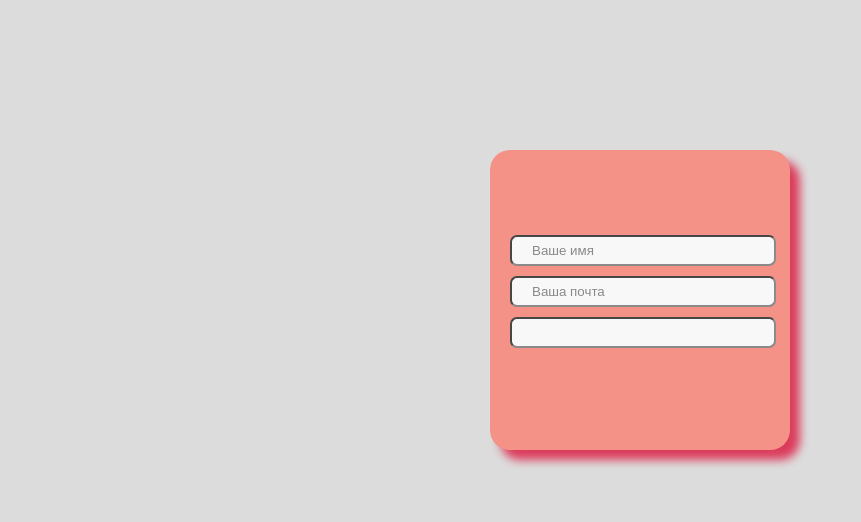
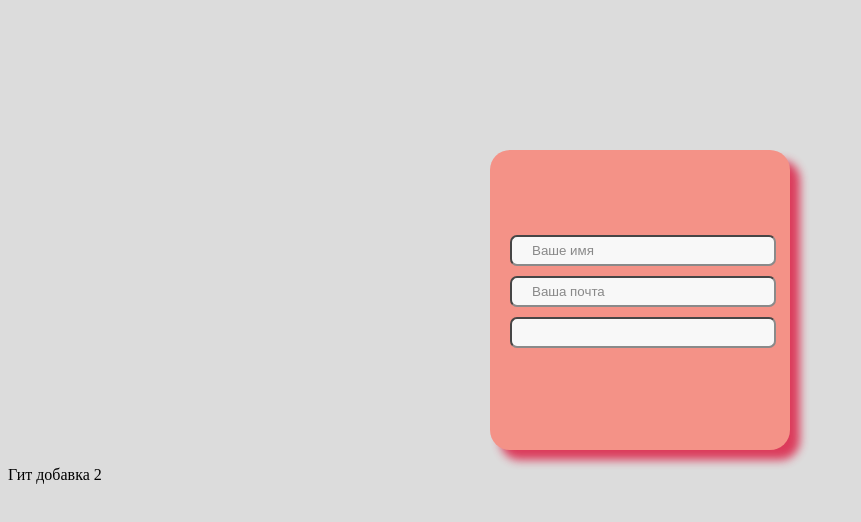
Before and after one commit to DenisLystsev/Test, a plain HTML site: page index.html in a window 1280 px wide. Shown: the whole page, without its empty margins (0-861 px from the left). Drawn offline with Linux system fonts and the light colour scheme.

Commit message:
get paragraph 2

```diff
--- a/index.html
+++ b/index.html
@@ -15,6 +15,7 @@
             <input type="text" class="div__form--input">
         </form>
     </div>
+    <p>Гит добавка 2</p>
 </body>
 
 </html>
```
